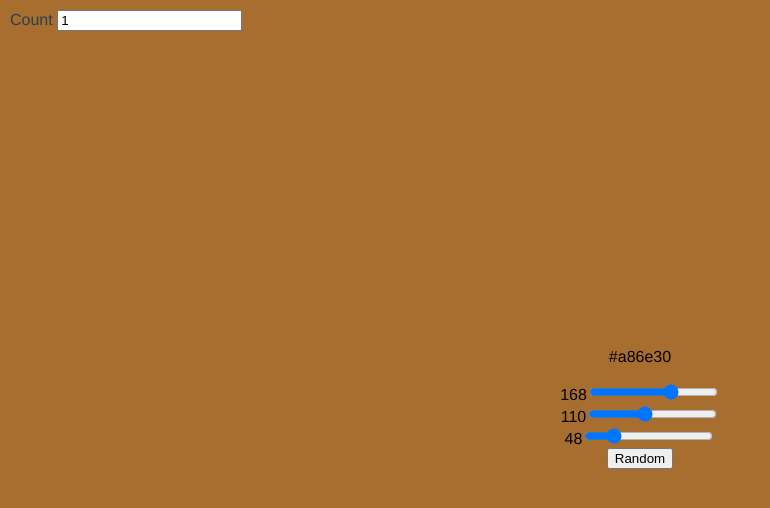
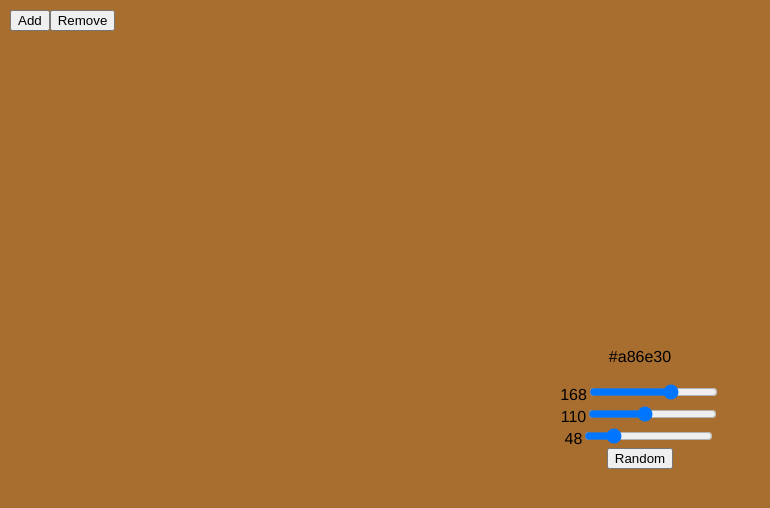
Before and after one commit to jthomas1/vue-schemer, a Vue app: page / in a window 1280 px wide. Shown: the top 508 px of the page, without its empty margins (0-770 px from the left). Built offline with nearby package versions, Linux system fonts and the light colour scheme.

Commit message:
Use buttons instead of number input. Sliders & random hooked up

```diff
--- a/src/App.vue
+++ b/src/App.vue
@@ -1,9 +1,9 @@
 <template>
     <div id="app">
-        <ColourCounter :colour-count="colourCount" @update="updateCount($event)"></ColourCounter>
+        <ControlPanel v-on:add-colour="addColour" v-on:remove-colour="removeColour"></ControlPanel>
         <ColourBar
-            v-for="colour in colours"
-            :key="colour.id"
+            v-for="(colour, index) in colours"
+            :key="index"
             :colour="colour"
         />
     </div>
@@ -12,14 +12,14 @@
 
 <script>
     import ColourBar from './components/ColourBar.vue';
-    import ColourCounter from './components/ColourCounter';
+    import ControlPanel from './components/ControlPanel';
     import { generateColour } from './services/colour.service';
 
     export default {
         name: 'app',
         components: {
             ColourBar,
-            ColourCounter
+            ControlPanel
         },
         data() {
             return {
@@ -28,31 +28,14 @@
                 ],
             }
         },
-        computed: {
-            colourCount() {
-                return this.colours.length;
-            }
-        },
         mounted() {
             window.addEventListener('keyup', function(event) {
-                console.log('hello keypress!', event);
                 if (event.which === 32) {
                     this.$store.commit('randomiseAll');
                 }
             }.bind(this));
         },
         methods: {
-            updateCount(value) {
-                if (value > this.colourCount) {
-                    this.addColour();
-                }
-
-                if (value < this.colourCount) {
-                    this.removeColour();
-                }
-
-                this.colourCount = value;
-            },
             addColour() {
                 const colour = generateColour();
                 this.colours.push(
--- a/src/components/ColourBar.vue
+++ b/src/components/ColourBar.vue
@@ -4,16 +4,16 @@
         <div class="controls">
             <p>{{ hex }}</p>
             <ColourSlider
-                :colour="colour.rgb.red"
-                @sliderUpdated="setColourValue({ red: $event })">
+                :colour="red"
+                @updated="setColourValue({ red: parseInt($event) })">
             </ColourSlider>
             <ColourSlider
-                :colour="colour.rgb.green"
-                @sliderUpdated="setColourValue({ green: $event })">
+                :colour="green"
+                @updated="setColourValue({ green: parseInt($event) })">
             </ColourSlider>
             <ColourSlider
-                :colour="colour.rgb.blue"
-                @sliderUpdated="setColourValue({ blue: $event })">
+                :colour="blue"
+                @updated="setColourValue({ blue: parseInt($event) })">
             </ColourSlider>
             <button @click="randomise">Random</button>
         </div>
@@ -24,7 +24,7 @@
 
 <script lang="js">
     import ColourSlider from './ColourSlider.vue';
-    import {textColour} from '../services/colour.service';
+    import { textColour, rgbHex, generateColour } from '../services/colour.service';
 
     export default {
         name: 'ColourBar',
@@ -43,10 +43,18 @@
         },
         methods: {
             setColourValue(updatedValue) {
-                this.$emit('updated', Object.assign(this.colour, updatedValue));
+                const updatedRgb = Object.assign(this.colour.rgb, updatedValue);
+                const updated = {
+                    hex: rgbHex(updatedRgb),
+                    rgb: updatedRgb
+                };
+                Object.assign(this, updatedRgb);
+                this.hex = updated.hex;
             },
             randomise() {
-                this.$store.commit('randomiseColour', this.colour.id);
+                const randomRgb = generateColour();
+                Object.assign(this, randomRgb.rgb);
+                this.hex = randomRgb.hex
             }
         }
     }
--- a/src/components/ColourCounter.vue
+++ /dev/null
@@ -1,34 +0,0 @@
-<template>
-    <div class="floating-controls">
-        <label for="count">Count </label>
-        <input
-          name="count"
-          type="number"
-          min="1"
-          v-model="value"
-          @change="$emit('update', value)"
-        />
-    </div>
-
-</template>
-
-<script>
-    export default {
-        name: "ColourCounter",
-        props: ['colourCount'],
-        data() {
-            return {
-                value: this.colourCount
-            }
-        }
-    }
-
-</script>
-
-<style scoped>
-    .floating-controls {
-        position: absolute;
-        top: 10px;
-        left: 10px;
-    }
-</style>
--- a/src/components/ColourSlider.vue
+++ b/src/components/ColourSlider.vue
@@ -1,13 +1,13 @@
 <template lang="html">
 
   <div class="slider">
-    <span class="current-value">{{selectedColour}}</span>
+    <span class="current-value">{{value}}</span>
     <input
         type="range"
         min="0"
         max="255"
-        :value="selectedColour"
-        @input="emitSelectedColour"
+        v-model="value"
+        @input="$emit('updated', value)"
     />
   </div>
 
@@ -17,14 +17,9 @@
 export default  {
     name: 'slider',
     props:  ["colour"],
-    computed: {
-        selectedColour() {
-            return this.colour;
-        }
-    },
-    methods: {
-        emitSelectedColour(event) {
-            this.$emit('sliderUpdated', event.target.value)
+    data() {
+        return {
+            value: this.colour
         }
     }
 }
--- a/src/components/ControlPanel.vue
+++ b/src/components/ControlPanel.vue
@@ -1,17 +1,13 @@
 <template>
     <div class="control-panel floating-controls">
-        <ColourCounter />
+        <button @click="$emit('add-colour')">Add</button>
+        <button @click="$emit('remove-colour')">Remove</button>
     </div>
 </template>
 
 <script>
-    import ColourCounter from './ColourCounter';
-
     export default {
-        name: "ControlPanel",
-        components: {
-            ColourCounter
-        }
+        name: "ControlPanel"
     }
 </script>
 
```
